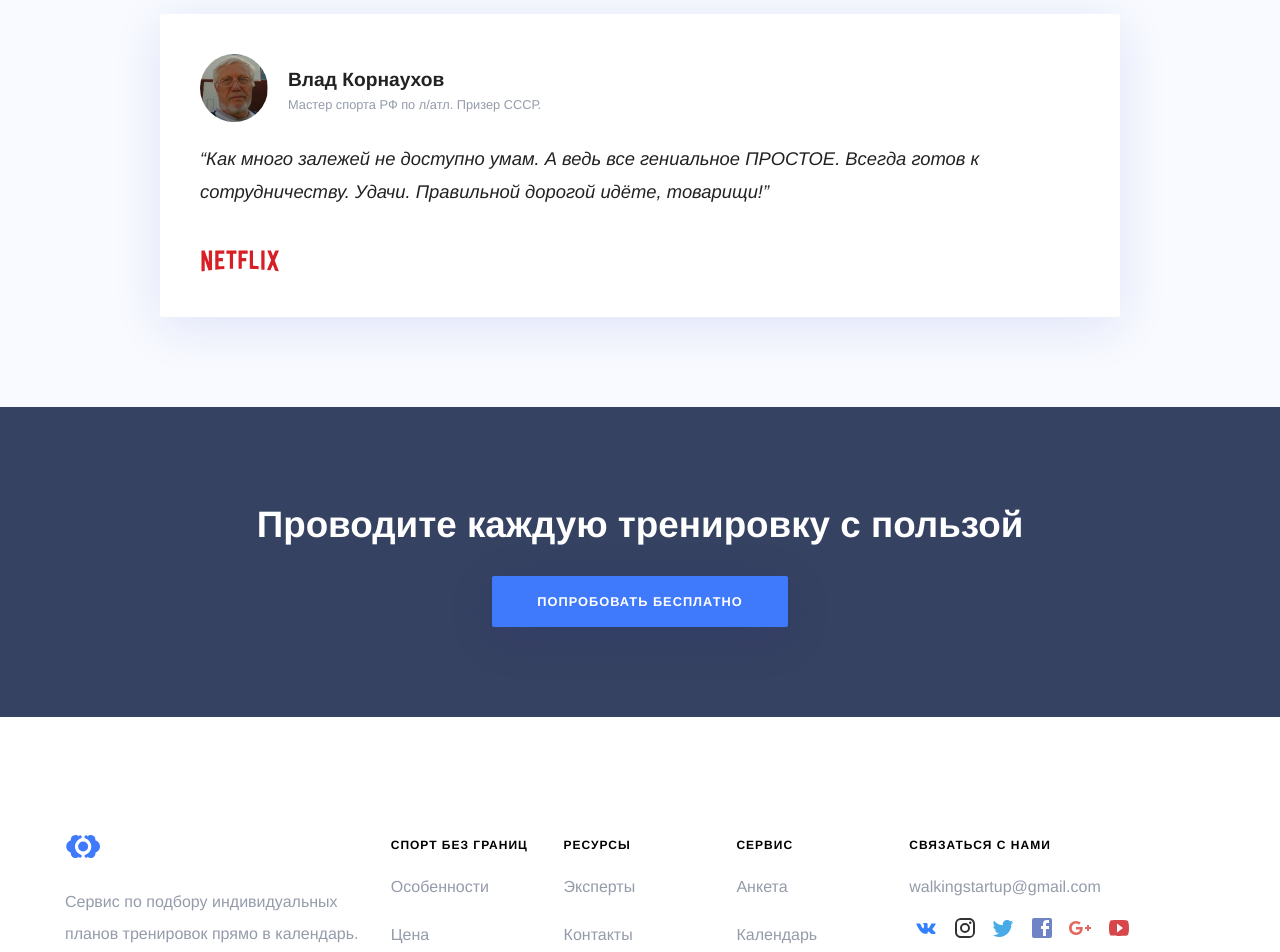
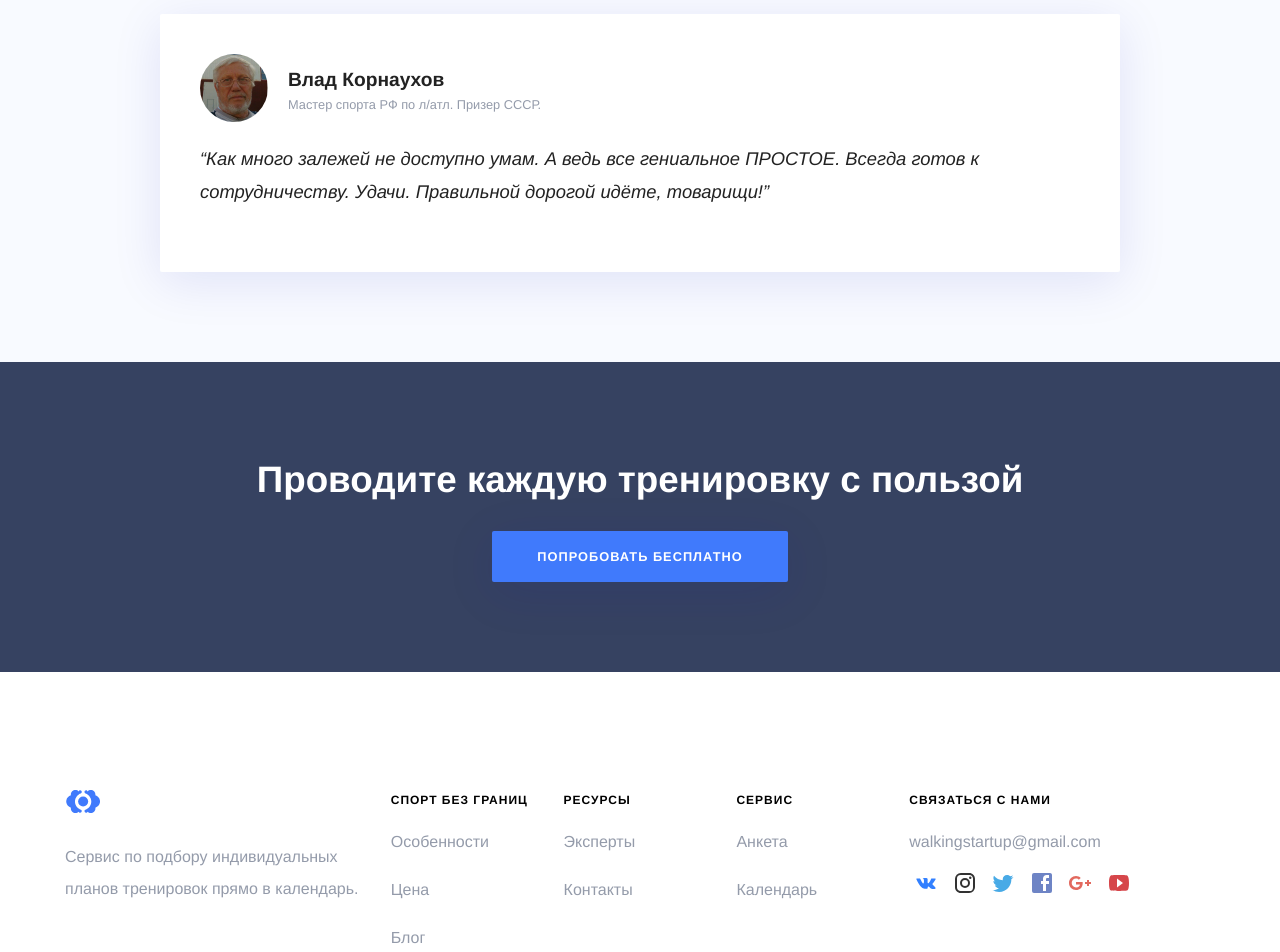
Before and after one commit to RakhimyanTim/adroholic.github.io, a Jekyll site: the page built from pages/index.html, in a window 1280 px wide. Shown: the part 2975-3927 px from the top of the page. Built offline with Jekyll 4.4.1, drawn with Linux system fonts in a browser that asks for light colours; some web fonts are replaced.

Commit message:
Update quote.html

```diff
--- a/_includes/components/case-study/quote.html
+++ b/_includes/components/case-study/quote.html
@@ -11,7 +11,7 @@
 			<div class="quote">
 				{{ include.case.testimonial.text_markdown | prepend: "&ldquo;" | append: "&rdquo;" | markdownify }}
 			</div>
-			{% include svgs/customer-logo.html logo=include.case.logo %}
+
 		</blockquote>
 		<div class="view-button"><a class="button" href="{{ include.case.url }}">View Case Study &rsaquo;</a></div>
 	</div>
```
